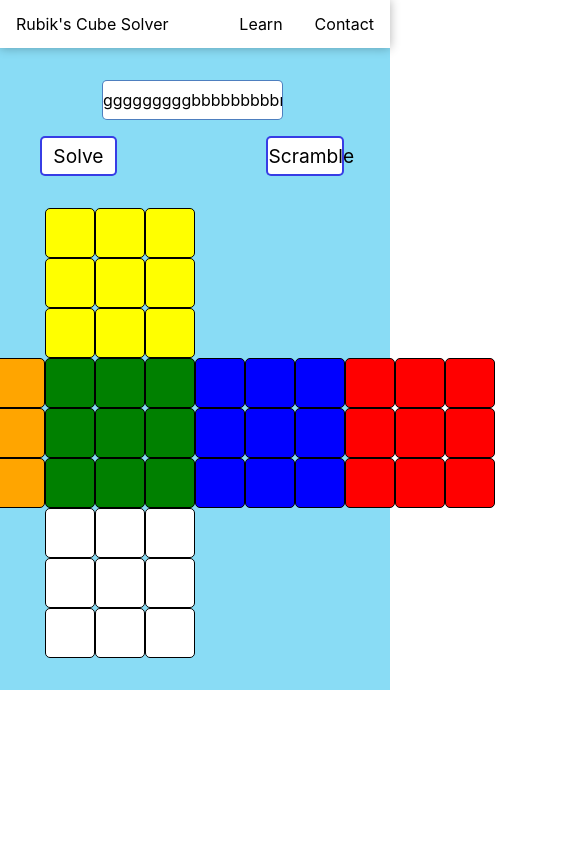
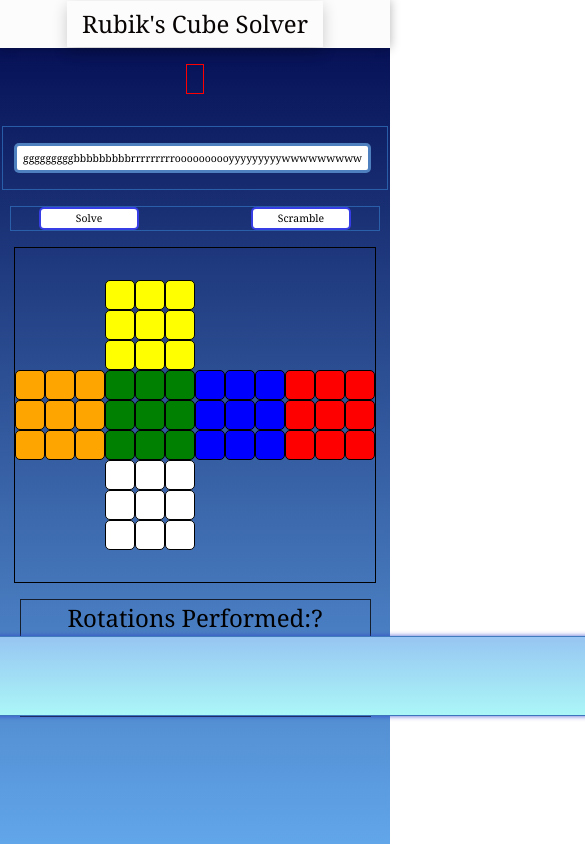
Before and after one commit to Arpan3323/rubiks-cube-frontend, a React (Create React App) app: page / in a window 390 px wide. Shown: the top 844 px of the page, 585 px wide, since content can reach past the window. Built offline with nearby package versions, Linux system fonts and the light colour scheme.

Commit message:
resize cube on small screens

```diff
--- a/src/App.css
+++ b/src/App.css
@@ -1,3 +1,6 @@
 .app{
-  background-color:rgba(58, 197, 239, 0.598)
+  background: linear-gradient(#01084d, #62a6ea);
+  height: 100vh;
+  width: 100vw;
+  font-family: 'Georgia', sans-serif;
 }
--- a/src/App.js
+++ b/src/App.js
@@ -1,7 +1,6 @@
 import React from 'react'
 import Home from './components/home/Home'
 import './App.css'
-import LeftCubeFace from './components/cube/LeftCubeFace'
 import Navbar from './components/navbar/Navbar'
 
 const App = () => {
--- a/src/components/cube/Cube.style.js
+++ b/src/components/cube/Cube.style.js
@@ -3,6 +3,9 @@
 export const CubeContainer = styled.div`
 
     padding: 2rem 0;
+    margin-top: 1rem;
+    border: 1px solid #000;
+
 `;
 
 export const RowContainer = styled.div`
@@ -21,6 +24,10 @@
     flex-wrap: wrap;
     width: 150px;
     height: 150px;
+    @media (max-width: 768px) {
+        width: 90px;
+        height: 90px;
+    }
 `;
 
 export const Square = styled.div`
@@ -34,4 +41,11 @@
         background-color: ${(props) => props.colorOfPiece === "white" ? "silver" : props.colorOfPiece === "yellow" ? "gold" : props.colorOfPiece === "green" ? "lime" : props.colorOfPiece === "blue" ? "cyan" : props.colorOfPiece === "red" ? "tomato" : "tan"};
 
     }
+
+    @media (max-width: 768px) {
+        width: 30px;
+        height: 30px;
+    }
+
+
 `;
--- a/src/components/cube/LeftCubeFace.js
+++ /dev/null
@@ -1,55 +0,0 @@
-import React from 'react';
-
-const LeftCubeFace = () => {
-  // Define the number of rows and columns
-
-  const colors = [
-    'bg-red-500',
-    'bg-blue-500',
-    'bg-green-500',
-    'bg-yellow-500',
-    'bg-gray-100',
-    'bg-orange-500',
-  ];
-
-  return (
-    <div className='m-12 bg-slate-600 ' style={{transform: 'rotateY(25deg) rotateX(10deg)'}}>
-      <div className='flex justify-start'>
-        <div className={`${colors[2]} rounded-md hover:bg-purple-400 transform hover:scale-y-105 transition-transform duration-300 w-12 h-12 m-0.5`}>
-
-        </div>
-        <div className={`${colors[2]} bg-purple-500 rounded-md hover:bg-purple-400 transform hover:scale-y-105 transition-transform duration-300 w-12 h-12 m-0.5`}>
-
-        </div>
-        <div className={`${colors[2]} bg-purple-500 rounded-md hover:bg-purple-400 transform hover:scale-y-105 transition-transform duration-300 w-12 h-12 m-0.5`}>
-
-        </div>
-
-      </div>
-      <div className='flex justify-start'>
-        <div className={`${colors[2]} bg-purple-500 rounded-md hover:bg-purple-400 transform hover:scale-y-105 transition-transform duration-300 w-12 h-12 m-0.5`}>
-
-        </div>
-        <div className={`${colors[2]} bg-purple-500 rounded-md hover:bg-purple-400 transform hover:scale-y-105 transition-transform duration-300 w-12 h-12 m-0.5`}>
-
-        </div>
-        <div className={`${colors[2]} bg-purple-500 rounded-md hover:bg-purple-400 transform hover:scale-y-105 transition-transform duration-300 w-12 h-12 m-0.5`}>
-
-        </div>
-
-      </div>
-      <div className='flex justify-start'>
-        <div className={`${colors[2]} bg-purple-500 rounded-md hover:bg-purple-400 transform hover:scale-y-105 transition-transform duration-300 w-12 h-12 m-0.5`}>
-
-        </div>
-        <div className={`${colors[4]} bg-purple-500 rounded-md hover:bg-purple-400 transform hover:scale-y-105 transition-transform duration-300 w-12 h-12 m-0.5`}>
-
-        </div>
-        <div className={`${colors[5]} bg-purple-500 rounded-md hover:bg-purple-400 transform hover:scale-y-105 transition-transform duration-300 w-12 h-12 m-0.5`}>
-
-        </div>
-
-      </div>
-  </div>)};
-
-export default LeftCubeFace;
--- a/src/components/home/Home.js
+++ b/src/components/home/Home.js
@@ -3,7 +3,7 @@
 import api from '../../api/axiosConfig'
 import { useState } from 'react'
 import Cube from '../cube/Cube';
-import Rotator from '../cube/Rotator';
+import RotationsText from '../rotationsText/RotationsText';
 
 const Home = () => {
   const validCubeStringLength = 54
@@ -106,17 +106,20 @@
 
   return (
     <div className='homeContainer'>
-      <p>{regex.test(cubeString)&& "Cube string must only contain 'r', 'b', 'g', 'o', 'y', 'w'"}</p>
-      <div className='cubeStringFields'>
+      <div className='errorMessage'>
+        <p>{regex.test(cubeString)&& "Cube string must only contain 'r', 'b', 'g', 'o', 'y', 'w'"}</p>
+      </div>
+
+      <div className='fieldContainer'>
         <input placeholder='Enter input Cube' className='userInputField' type="text" onChange={handleChange} value={cubeString}/>
       </div>
-      <div className="userButtons responsive">
+      <div className="userButtonsContainer">
         <button onClick={getSolveResponse} >Solve</button>
         <button onClick={getScrambleResponse} >Scramble</button>
       </div>
       <Cube inputCubeString={cubeString.length === validCubeStringLength && !(regex.test(cubeString)) ? cubeString : ""} solution={cubeSolution}/>
       {/*<Rotator solution={cubeSolution} cubeString={cubeString.length === validCubeStringLength && !(regex.test(cubeString)) ? cubeString : ""}/>*/}
-      {cubeSolution}
+      <RotationsText solution={cubeSolution}/>
     </div>
   )
 }
--- a/src/components/home/home.css
+++ b/src/components/home/home.css
@@ -6,56 +6,99 @@
     justify-content: center;
 }
 
-.homeContainer p{
+
+.errorMessage{
+    align-items: center;
+    border : 1px solid red;
     margin: 1rem;
+    height: 30px;
+    padding: 0.5rem;
+    color: rgb(243, 81, 81);
+}
+
+
+.fieldContainer{
+    display: flex;
+    justify-content: center;
+    width: 99%;
+    margin: 1rem;
+    padding: 1rem 1rem 1rem 0.7rem;
+    border: 1px solid #2e68b4d7;
+
 
 }
 
-
-.cubeStringFields{
-    display: flex;
-    justify-content: center;
-    width: 100%;
-    padding: 0rem 1rem 1rem 0.7rem;
-    gap: 1rem;
-
-}
-
-.userButtons{
+.userButtonsContainer{
 
     display: flex;
     flex-direction: row;
     justify-content: center;
     align-items: center;
-    gap: 4rem;
-    width: 100%;
+    gap: 18rem;
+    width: 95%;
+    border: 1px solid #2e68b4d7;
 
 }
 
-.userButtons button{
+.userButtonsContainer button{
     background-color: #fff;
     border: 2px solid rgba(18, 25, 225, 0.843);
     text-align: center;
-    font-size: 1.2rem;
     border-radius: 5px;
     cursor: pointer;
     transition: all 0.5s ease;
-    width: 20%;
-    height: 40px;
-    margin-left: 2.5rem;
-    margin-right: 2.85rem;
+    width: 150px;
+    height: 30px;
+    font-family: 'Georgia', sans-serif;
+    font-weight: 500;
+
 }
 
-.userButtons button:hover{
+.userButtonsContainer button:hover{
     background-color: rgba(18, 25, 225, 0.843);
     color: #fff;
 }
 
 .userInputField {
-    width: 50%;
+    width: 600px;
     height: 40px;
     border-radius: 5px;
-    border: 1px solid #2e68b4d7;
+    border: 3px solid #2e68b4d7;
     text-align: center;
 
   }
+
+.userInputField:focus{
+        outline: none;
+        border: 3px solid #2e68b4d7;
+        box-shadow: 0 0 10px #2ea8cad7;
+        transition: all 0.5s ease;
+}
+
+
+
+  @media (max-width: 800px){
+    .userInputField{
+        width: 800px;
+        height: 30px;
+        border-radius: 5px;
+        text-align: center;
+        font-size: 0.65rem;
+    }
+
+    .userButtonsContainer{
+        gap: 7rem;
+        width: 95%;
+        border: 1px solid #2e68b4d7;
+
+    }
+    .userButtonsContainer button{
+        width: 100px;
+        height: 23px;
+        font-size: 0.65rem;
+    }
+
+
+
+
+}
--- a/src/components/navbar/Navbar.css
+++ b/src/components/navbar/Navbar.css
@@ -1,106 +1,30 @@
 .navbar{
-    background-color: #fff;
+    background-color: #fcfcfc;
     box-shadow: 0px 0px 10px rgba(0,0,0,0.3);
     display: flex;
-    justify-content: space-between;
+    justify-content: center;
     align-items: center;
-    gap: 2rem;
-    padding: 0rem 1rem;
+    padding: 1rem 2rem;
     position: sticky;
     height: 3rem;
 }
 
+.navbar a {
+    position: relative;
+    overflow: hidden;
+    text-decoration: none;
+    color: #080404;
+    font-size: 1.5rem;
+    box-shadow: 0 5px 15px rgba(0, 0, 0, 0.2); /* Add a shadow */
+    padding-left: 15px;
+    padding-right: 15px;
+    padding-top: 5px;
+    padding-bottom: 5px;
+    font-family: 'Georgia', sans-serif;
+}
 
-.navbar a {
 
-    position: relative;
-    transition: color 0.5s ease;
-    font-size: 2rem;
+.navbar :active {
+    transform: scale(0.98);
 
 }
-
-.navbar a::after {
-    content: '';
-    position: absolute;
-    bottom: 0;
-    left: 0;
-    width: 0;
-    height: 5px;
-    background: rgba(58, 200, 239, 0.843);
-    transition: width 0.5s ease;
-}
-
-.navbar a:hover {
-    color: rgba(58, 200, 239, 0.843);
-}
-
-.navbar a:hover::after {
-    width: 100%;
-}
-
-.navbar ul {
-    text-decoration: none;
-    list-style: none;
-    display: flex;
-    justify-content: space-between;
-    gap: 2rem;
-}
-
-.navbar ul a::after {
-    bottom: -3px;
-}
-
-@media screen and (max-width: 768px) {
-    .navbar{
-        background-color: #fff;
-        box-shadow: 0px 0px 10px rgba(0,0,0,0.3);
-        display: flex;
-        justify-content: space-between;
-        align-items: center;
-        gap: 2rem;
-        padding: 0rem 1rem;
-        position: sticky;
-        height: 3rem;
-    }
-
-
-    .navbar a {
-
-        position: relative;
-        transition: color 0.5s ease;
-        font-size: 1rem;
-
-    }
-
-    .navbar a::after {
-        content: '';
-        position: absolute;
-        bottom: 0;
-        left: 0;
-        width: 0;
-        height: 5px;
-        background: rgba(58, 121, 239, 0.843);
-        transition: width 0.5s ease;
-    }
-
-    .navbar a:hover {
-        color: rgba(58, 121, 239, 0.843);
-    }
-
-    .navbar a:hover::after {
-        width: 100%;
-    }
-
-    .navbar ul {
-        text-decoration: none;
-        list-style: none;
-        display: flex;
-        justify-content: space-between;
-        gap: 2rem;
-    }
-
-    .navbar ul a::after {
-        bottom: -3px;
-    }
-
-}
--- a/src/components/navbar/Navbar.js
+++ b/src/components/navbar/Navbar.js
@@ -5,10 +5,6 @@
   return (
     <div className='navbar'>
         <a href='/' className='siteTitle'>Rubik's Cube Solver</a>
-        <ul>
-            <li><a href='/'>Learn</a></li>
-            <li><a href='/'>Contact</a></li>
-        </ul>
     </div>
   )
 }
--- /dev/null
+++ b/src/components/rotationsText/RotationsText.css
@@ -0,0 +1,39 @@
+.rotationsTextContainer{
+    border: 1px solid #0b0e12d7;
+    margin: 1rem;
+    display: flex;
+    flex-direction: column;
+    width: 90%;
+    align-items: center;
+}
+
+.rotationsTextContainer label{
+    font-size: 1.5rem;
+    font-weight: 500;
+}
+
+.rotationsTextContainer textarea{
+    width: 1000px;
+    height: 80px;
+    border: 1px solid #2e68b4d7;
+    border-radius: 10px;
+    padding: 0.5rem;
+    font-family: 'Georgia', sans-serif;
+    font-weight: 500;
+    box-shadow: 0 0 5px #2e3ecad7;
+    background-image: linear-gradient(#97c6f2, #abf6f7);
+    resize: none;
+    overflow: auto;
+
+}
+
+.rotationsTextContainer textarea::-webkit-scrollbar {
+    display: none; /* Hide scrollbar for Webkit browsers */
+}
+
+.rotationsTextContainer textarea:focus{
+    outline: none;
+
+    box-shadow: 0 0 10px #2e3ecad7;
+    transition: all 0.5s ease;
+}
--- /dev/null
+++ b/src/components/rotationsText/RotationsText.js
@@ -0,0 +1,16 @@
+import React from 'react'
+import './RotationsText.css'
+
+const RotationsText = ({solution}) => {
+  return (
+    <div className='rotationsTextContainer'>
+        <label>
+            Rotations Performed:<span title='explanation'>?</span>
+        </label>
+        <textarea className='rotationsText' value={solution} readOnly />
+
+    </div>
+  )
+}
+
+export default RotationsText
```
